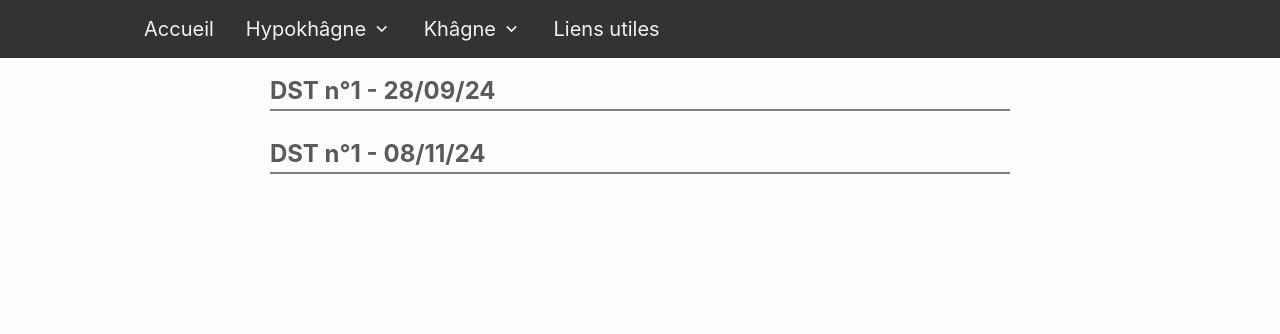
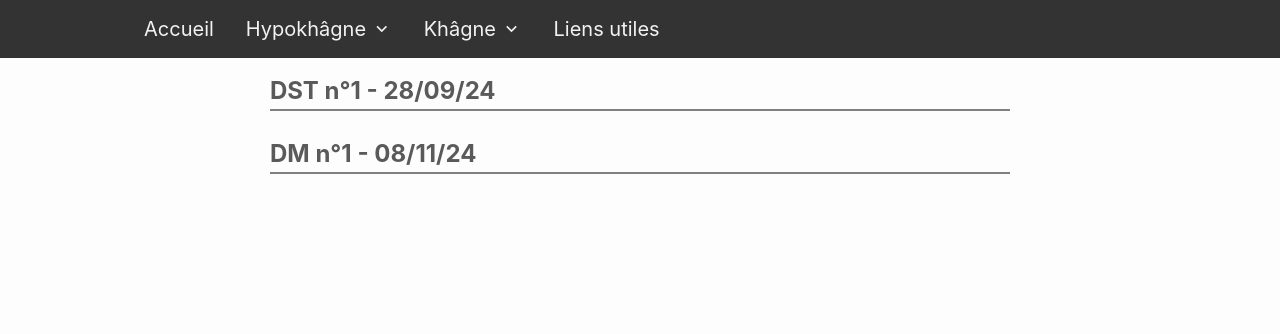
Before and after one commit to michaudmaths/michaudmaths.github.io, a Jekyll site: the page built from menu/devoirs.markdown, in a window 1280 px wide. Shown: the top 334 px of the page. Built offline with Jekyll 4.4.1, drawn with Linux system fonts in a browser that asks for light colours; nearby versions of some CDN libraries.

Commit message:
correction typo

```diff
--- a/menu/devoirs.markdown
+++ b/menu/devoirs.markdown
@@ -58,7 +58,7 @@ permalink: /devoirs/
 {% assign correction_existe = 0 %}
 
 <div class="chapter">
-	<h1 class="chapter-title"> DST n°{{devoirs_counter}}  -  {{devoir.date}}</h1>
+	<h1 class="chapter-title"> DM n°{{devoirs_counter}}  -  {{devoir.date}}</h1>
 	<div class="link-container">
         <div class="cours-exo">
             {% for item in site.static_files %}
```
